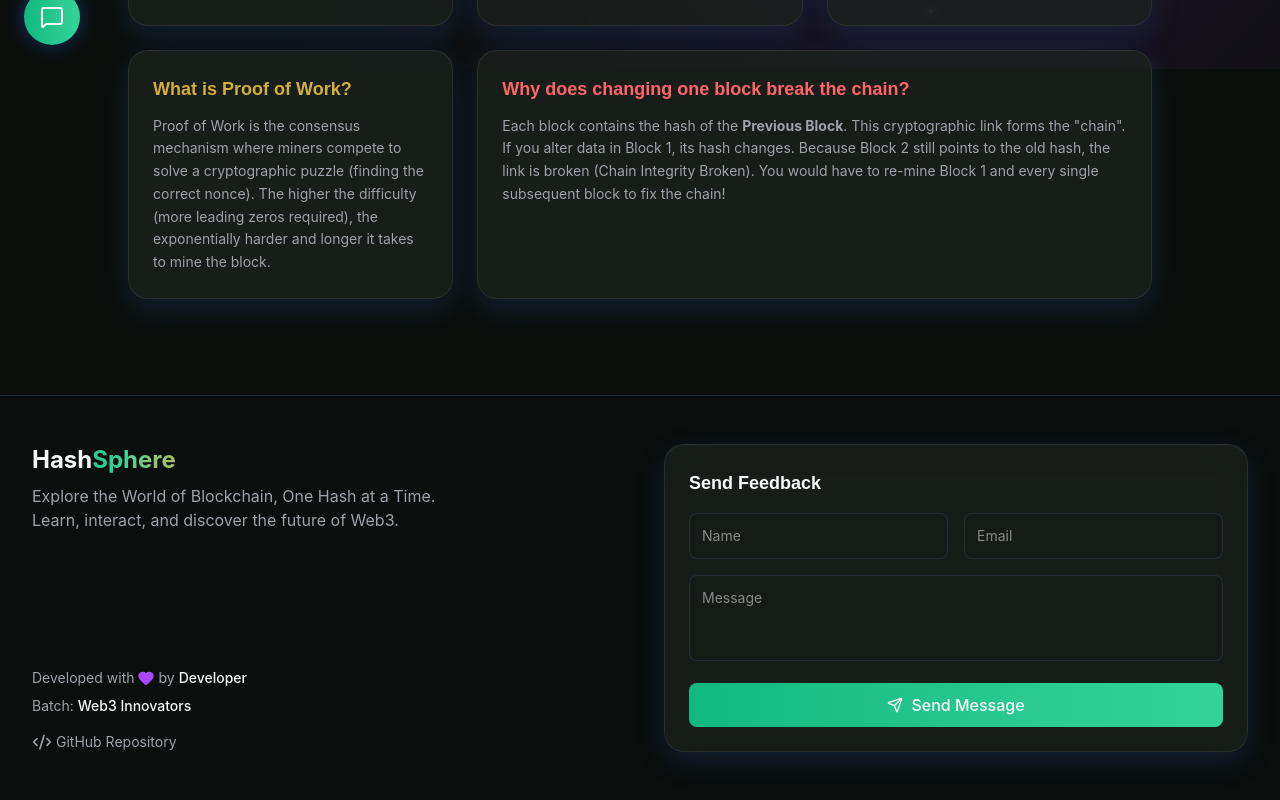
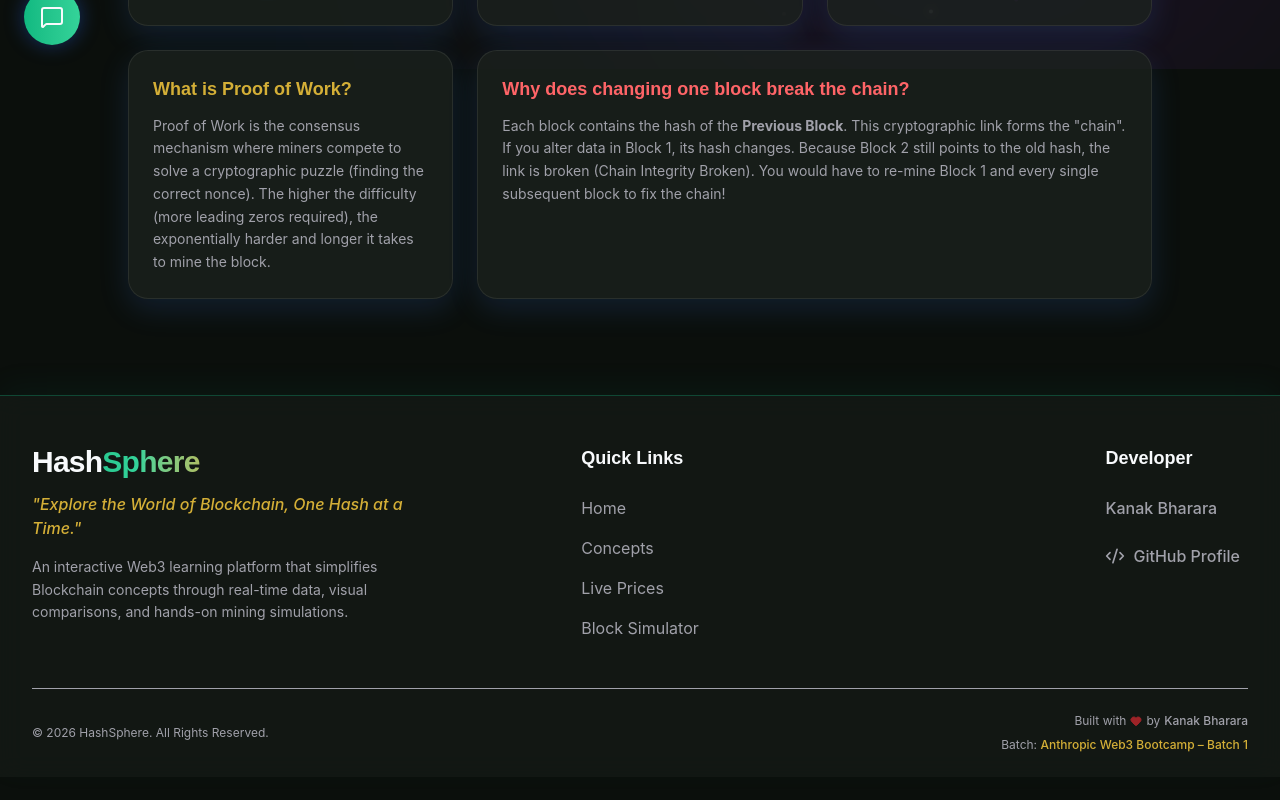
Before and after one commit to Kaxyaa-flux/HashSphere, a React (Vite) app: page /simulator in a window 1280 px wide. Shown: the part 731-1531 px from the top of the page. After the commit the page ends 1508 px from the top, so only its background shows below. Built offline with nearby package versions, Linux system fonts and the light colour scheme.

Commit message:
Fix github icon export in lucide-react

```diff
--- a/src/components/Footer.jsx
+++ b/src/components/Footer.jsx
@@ -1,111 +1,97 @@
-import React, { useState } from 'react';
-import { Code2, Heart, Send, CheckCircle2 } from 'lucide-react';
+import React from 'react';
+import { Code2, Heart } from 'lucide-react';
 import { motion } from 'framer-motion';
-import { submitFeedback } from '../services/api';
-import toast from 'react-hot-toast';
+import { Link } from 'react-router-dom';
 
 const Footer = () => {
-  const [formData, setFormData] = useState({ name: '', email: '', message: '' });
-  const [isSubmitting, setIsSubmitting] = useState(false);
-  const [isSubmitted, setIsSubmitted] = useState(false);
-
-  const handleSubmit = async (e) => {
-    e.preventDefault();
-    if (!formData.name || !formData.email || !formData.message) {
-      toast.error('Please fill in all fields');
-      return;
-    }
-
-    setIsSubmitting(true);
-    try {
-      await submitFeedback(formData);
-      setIsSubmitted(true);
-      toast.success('Feedback submitted successfully!');
-      setFormData({ name: '', email: '', message: '' });
-      setTimeout(() => setIsSubmitted(false), 3000);
-    } catch (err) {
-      toast.error('Failed to submit feedback');
-    } finally {
-      setIsSubmitting(false);
-    }
-  };
-
   return (
     <motion.footer
-      initial={{ opacity: 0, y: 50 }}
+      initial={{ opacity: 0, y: 30 }}
       whileInView={{ opacity: 1, y: 0 }}
       viewport={{ once: true, margin: "-50px" }}
       transition={{ duration: 0.6, ease: "easeOut" }}
-      className="border-t border-slate-800 bg-theme-bg/50 mt-12 py-12 relative z-10"
+      className="border-t border-soft-blue/30 bg-theme-card/60 backdrop-blur-md mt-12 pt-12 pb-6 relative z-10 shadow-[0_-10px_30px_rgba(16,185,129,0.05)]"
     >
       <div className="max-w-7xl mx-auto px-4 sm:px-6 lg:px-8">
-        <div className="grid md:grid-cols-2 gap-12">
+        <div className="grid md:grid-cols-3 gap-12 mb-12">
 
-          <div className="flex flex-col justify-between">
-            <div>
-              <p className="text-2xl font-bold">Hash<span className="gradient-text">Sphere</span></p>
-              <p className="text-base text-theme-muted mt-2 max-w-md">Explore the World of Blockchain, One Hash at a Time. Learn, interact, and discover the future of Web3.</p>
-            </div>
+          {/* Left Section - Branding */}
+          <div className="flex flex-col">
+            <h2 className="text-3xl font-bold font-space tracking-tight mb-3">
+              Hash<span className="gradient-text">Sphere</span>
+            </h2>
+            <p className="text-purple-primary font-medium mb-4 italic">
+              "Explore the World of Blockchain, One Hash at a Time."
+            </p>
+            <p className="text-sm text-theme-muted leading-relaxed">
+              An interactive Web3 learning platform that simplifies Blockchain concepts through real-time data, visual comparisons, and hands-on mining simulations.
+            </p>
+          </div>
 
-            <div className="mt-8 flex flex-col gap-2 text-sm text-theme-muted">
-              <p className="flex items-center gap-1">
-                Developed with <motion.div animate={{ scale: [1, 1.2, 1] }} transition={{ duration: 1.5, repeat: Infinity }}><Heart className="w-4 h-4 text-purple-500 fill-purple-500" /></motion.div> by <span className="text-theme-text font-medium">Developer</span>
-              </p>
-              <p>Batch: <span className="text-theme-text font-medium">Web3 Innovators</span></p>
-              <motion.a
-                href="https://github.com/Kaxyaa-flux/HashSphere"
-                target="_blank"
-                rel="noopener noreferrer"
-                whileHover={{ scale: 1.05, textShadow: "0px 0px 8px rgb(255,255,255)" }}
-                className="flex items-center gap-1 hover:text-theme-text transition-all mt-2 w-max"
-              >
-                <Code2 className="w-5 h-5" /> GitHub Repository
-              </motion.a>
+          {/* Center Section - Quick Links */}
+          <div className="flex flex-col md:items-center">
+            <div className="flex flex-col">
+              <h3 className="text-lg font-bold font-space text-theme-text mb-6">Quick Links</h3>
+              <ul className="space-y-4">
+                {[
+                  { name: 'Home', path: '/' },
+                  { name: 'Concepts', path: '/concepts' },
+                  { name: 'Live Prices', path: '/prices' },
+                  { name: 'Block Simulator', path: '/simulator' }
+                ].map((item, idx) => (
+                  <li key={idx}>
+                    <Link
+                      to={item.path}
+                      className="text-theme-muted hover:text-soft-blue transition-colors duration-300 relative group inline-block focus:outline-none focus-visible:ring-2 focus-visible:ring-soft-blue rounded"
+                      aria-label={`Go to ${item.name} page`}
+                    >
+                      {item.name}
+                      <span className="absolute -bottom-1 left-0 w-0 h-0.5 bg-soft-blue transition-all duration-300 group-hover:w-full"></span>
+                    </Link>
+                  </li>
+                ))}
+              </ul>
             </div>
           </div>
 
-          <div className="glass-panel p-6">
-            <h3 className="text-lg font-bold mb-4">Send Feedback</h3>
-            <form onSubmit={handleSubmit} className="space-y-4">
-              <div className="grid grid-cols-2 gap-4">
-                <input
-                  type="text"
-                  placeholder="Name"
-                  value={formData.name}
-                  onChange={(e) => setFormData({...formData, name: e.target.value})}
-                  className="w-full bg-theme-surface/50 border border-slate-700/50 rounded-lg p-3 text-sm text-theme-text focus:outline-none focus:border-cyan-500/50"
-                />
-                <input
-                  type="email"
-                  placeholder="Email"
-                  value={formData.email}
-                  onChange={(e) => setFormData({...formData, email: e.target.value})}
-                  className="w-full bg-theme-surface/50 border border-slate-700/50 rounded-lg p-3 text-sm text-theme-text focus:outline-none focus:border-cyan-500/50"
-                />
-              </div>
-              <textarea
-                placeholder="Message"
-                rows="3"
-                value={formData.message}
-                onChange={(e) => setFormData({...formData, message: e.target.value})}
-                className="w-full bg-theme-surface/50 border border-slate-700/50 rounded-lg p-3 text-sm text-theme-text focus:outline-none focus:border-cyan-500/50 resize-none"
-              ></textarea>
-              <button
-                type="submit"
-                disabled={isSubmitting || isSubmitted}
-                className={`w-full py-2.5 rounded-lg font-medium flex items-center justify-center gap-2 transition-all ${
-                  isSubmitted ? 'bg-green-600/20 text-green-500 border border-green-500/30' :
-                  'gradient-bg text-theme-text hover:opacity-90'
-                }`}
+          {/* Right Section - Developer */}
+          <div className="flex flex-col md:items-end">
+            <div className="flex flex-col">
+              <h3 className="text-lg font-bold font-space text-theme-text mb-6">Developer</h3>
+              <p className="text-theme-muted font-medium mb-4">Kanak Bharara</p>
+
+              <a
+                href="https://github.com/Kaxyaa-flux"
+                target="_blank"
+                rel="noopener noreferrer"
+                className="flex items-center gap-2 text-theme-muted hover:text-soft-blue transition-all duration-300 group hover:shadow-[0_0_15px_rgba(16,185,129,0.4)] p-2 rounded-lg -ml-2 focus:outline-none focus-visible:ring-2 focus-visible:ring-soft-blue"
+                aria-label="Visit Kanak Bharara's GitHub profile"
               >
-                {isSubmitting ? 'Sending...' :
-                 isSubmitted ? <><CheckCircle2 className="w-4 h-4" /> Sent</> :
-                 <><Send className="w-4 h-4" /> Send Message</>}
-              </button>
-            </form>
+                <motion.div whileHover={{ scale: 1.1 }} className="flex items-center gap-2">
+                  <Code2 className="w-5 h-5 group-hover:text-soft-blue transition-colors" />
+                  <span className="font-medium">GitHub Profile</span>
+                </motion.div>
+              </a>
+            </div>
           </div>
 
         </div>
+
+        {/* Bottom Section */}
+        <div className="border-t border-theme-border pt-6 flex flex-col md:flex-row justify-between items-center gap-4 text-xs text-theme-muted">
+          <p className="hover:text-theme-text transition-colors">
+            &copy; 2026 HashSphere. All Rights Reserved.
+          </p>
+          <div className="flex flex-col items-center md:items-end gap-2">
+            <p className="flex items-center gap-1 hover:text-theme-text transition-colors">
+              Built with <Heart className="w-3 h-3 text-red-500 fill-red-500 animate-pulse" /> by <span className="font-medium">Kanak Bharara</span>
+            </p>
+            <p className="hover:text-theme-text transition-colors">
+              Batch: <span className="font-medium text-purple-primary">Anthropic Web3 Bootcamp &ndash; Batch 1</span>
+            </p>
+          </div>
+        </div>
+
       </div>
     </motion.footer>
   );
```
